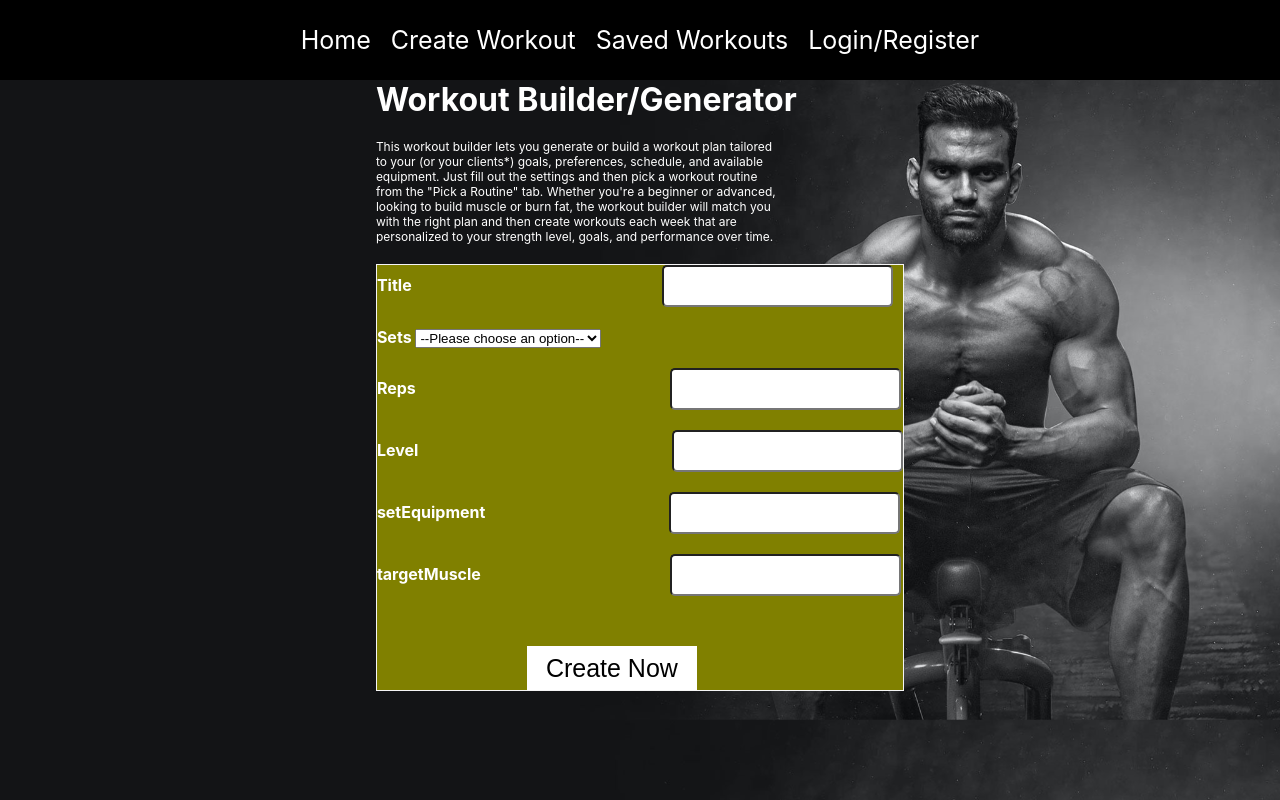
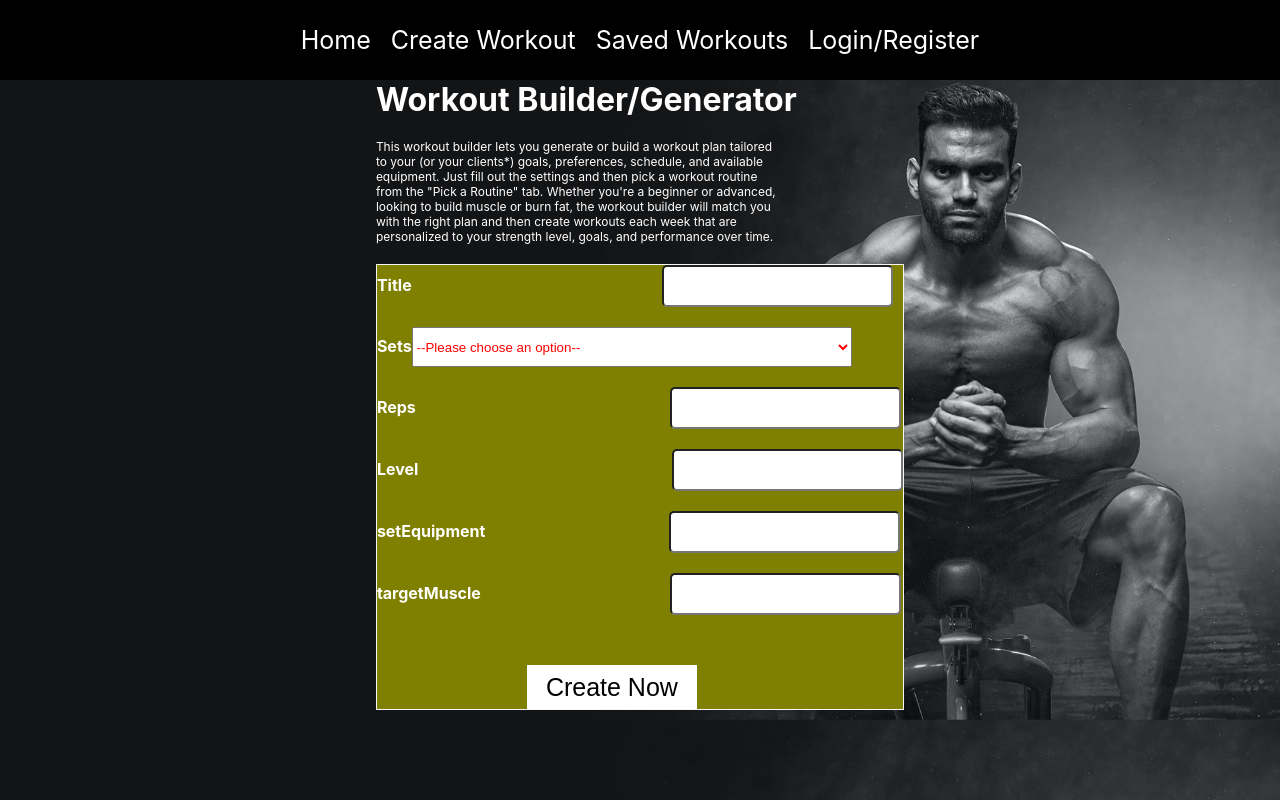
Before and after one commit to JerryF248/WorkoutWebsite, a React (Create React App) app in the folder client/: page /create-workout in a window 1280 px wide. Built offline with nearby package versions, Linux system fonts and the light colour scheme.

Commit message:
Fix backend create-workout page.

```diff
--- a/client/src/pages/auth.js
+++ b/client/src/pages/auth.js
@@ -24,7 +24,7 @@ const Login = (props) => {
     event.preventDefault();
 
     try {
-      const result = await axios.post("http://localhost:3000/auth/login", {
+      const result = await axios.post("http://localhost:3001/auth/login", {
         username,
         password,
       });
--- a/client/src/pages/create-workout.js
+++ b/client/src/pages/create-workout.js
@@ -11,7 +11,7 @@ export const CreateWorkout = () => {
 
 const Create = () => {
   const [title, setTitle] = useState("");
-  const [sets, SetSets] = useState("");
+  const [set, SetSets] = useState("");
   const [reps, setReps] = useState("");
   const [level, setLevel] = useState("");
   const [equipment, setEquipment] = useState("");
@@ -20,9 +20,9 @@ const Create = () => {
   async function submit(e) {
     e.preventDefault();
     try {
-      await axios.post("http://localhost:3000/workouts/create", {
+      await axios.post("http://localhost:3001/workouts/create", {
         title,
-        sets,
+        set,
         reps,
         level,
         equipment,
@@ -61,18 +61,33 @@ const Create = () => {
             onChange={(e) => {
               setTitle(e.target.value);
             }}
+            required
           />
           <br></br>
           <br></br>
-          <label htmlFor="sets">Sets </label>
-          <select name="sets" id="sets">
-            <option value="">--Please choose an option--</option>
-            <option value={sets}>10</option>
-            <option value={sets}>20</option>
-            <option value={sets}>30</option>
-            <option value={sets}>40</option>
-            <option value={sets}>50</option>
-            <option value={sets}>60</option>
+          <label htmlFor="set">Sets</label>
+          <select
+            type="text"
+            id="set"
+            value={set}
+            onChange={(e) => {
+              SetSets(e.target.value);
+            }}
+            style={{ width: "440px", height: "40px", color: "red" }}
+            required
+          >
+            <option style={{ width: "150px" }}>
+              --Please choose an option--
+            </option>
+            <option>10</option>
+            <option>20</option>
+            <option>30</option>
+            <option>40</option>
+            <option>50</option>
+            <option>60</option>
+            <option>70</option>
+            <option>80</option>
+            <option>90</option>
           </select>
           <br></br>
           <br></br>
@@ -84,6 +99,7 @@ const Create = () => {
             onChange={(e) => {
               setReps(e.target.value);
             }}
+            required
           />
           <br></br>
           <br></br>
@@ -95,6 +111,7 @@ const Create = () => {
             onChange={(e) => {
               setLevel(e.target.value);
             }}
+            required
           />
           <br></br>
           <br></br>
@@ -107,6 +124,7 @@ const Create = () => {
             onChange={(e) => {
               setEquipment(e.target.value);
             }}
+            required
           />
           <br></br>
           <br></br>
@@ -119,11 +137,12 @@ const Create = () => {
             onChange={(e) => {
               setTargetMuscles(e.target.value);
             }}
+            required
           />
           <br></br>
           <button
-            onSubmit={() => {
-              submit();
+            onChange={(e) => {
+              submit(e);
             }}
           >
             Create Now
```
Also changed, not shown: 2 other files (tests, documents, lock files or other folders).
